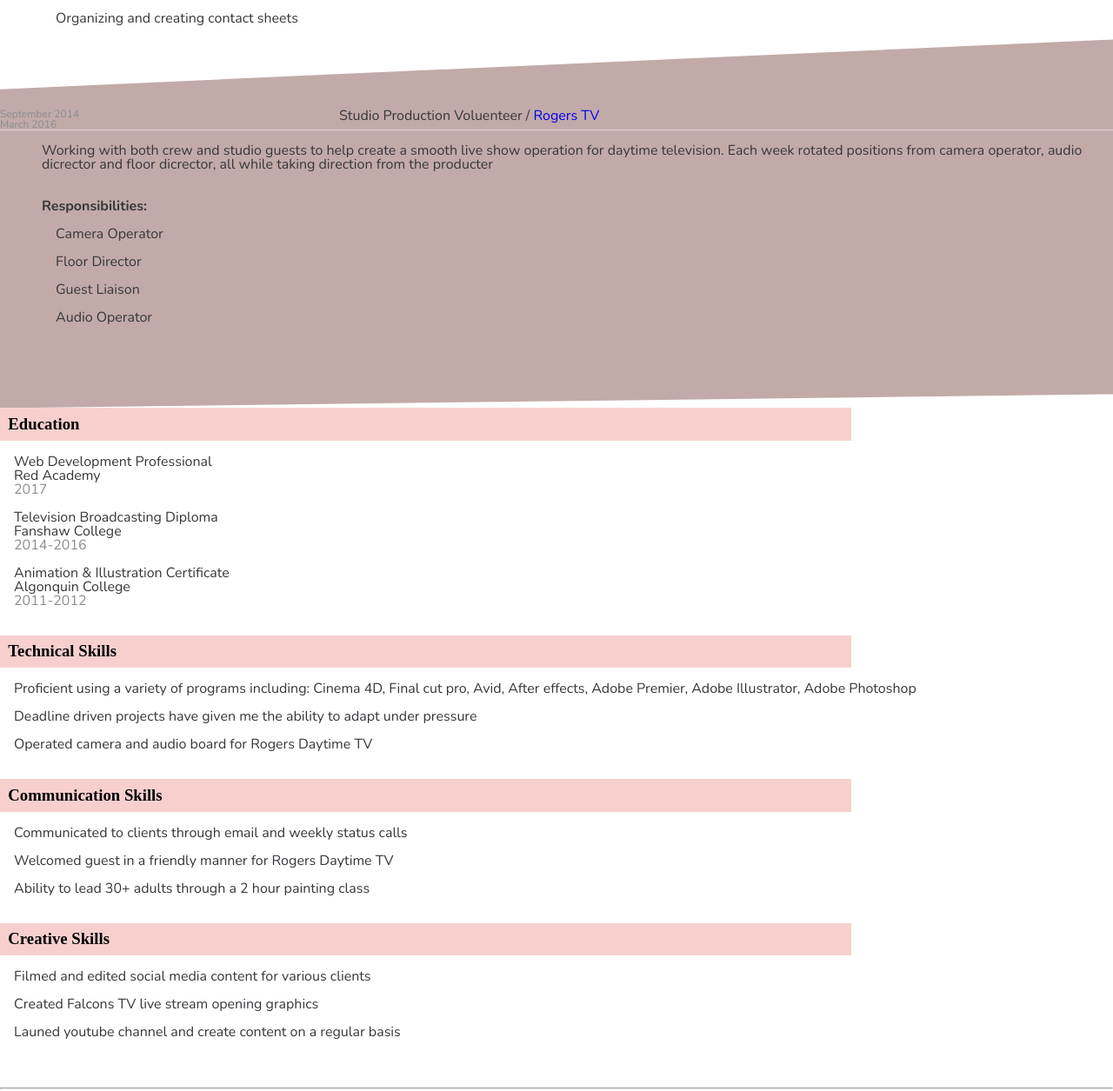
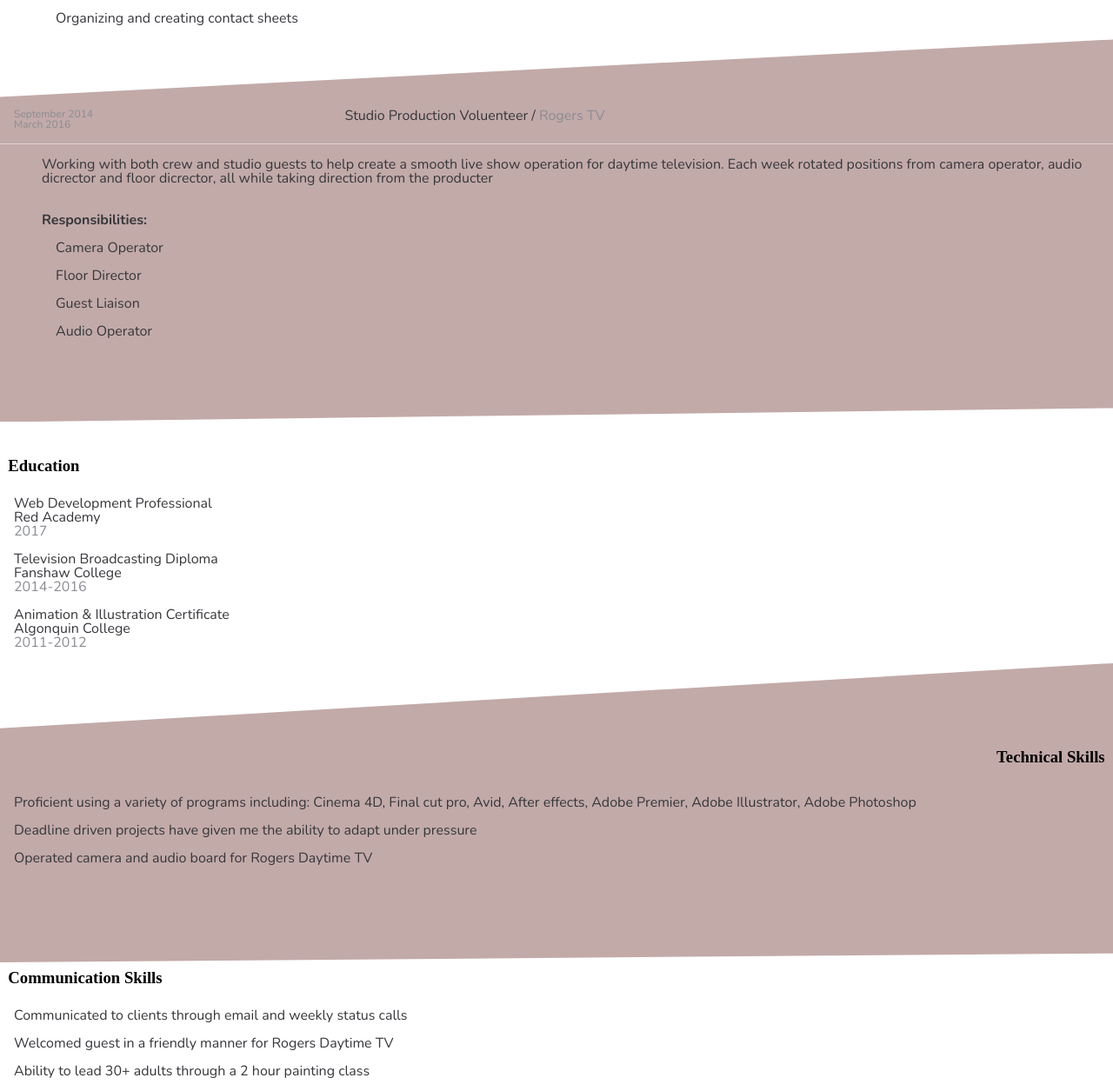
Before and after one commit to BrieannaMann/Resume, a website: page index.html in a window 1280 px wide. Shown: the part 1474-2729 px from the top of the page at 87% size. Drawn offline with nearby package versions, Linux system fonts and the light colour scheme.

Commit message:
editing polygon on skills

```diff
--- a/resume.html
+++ b/index.html
@@ -22,10 +22,12 @@
 	    			<i class="fa fa-envelope-o white padding-sm" aria-hidden="true"></i> </a>
 	    		<a href="brieanna.ca">
 	    			<i class="fa fa-laptop white padding-sm" aria-hidden="true"></i></a>
+          <a href="https://github.com/BrieannaMann">
+            <i class="fa fa-github white padding-sm" aria-hidden="true"></i></a>
     		</div>
     	</div>
     	<div class="profile padding-top-med">
-    		<h3 class="section-title width-75 padding-sm">
+    		<h3 class="width-75 padding-sm">
     			Profile
     		</h3>
     	<div class="padding-med">
@@ -34,12 +36,12 @@
     		</p>
     	</div>
     	</div>
-    	<div class="work-experience padding-top-med">
+    	<div class="padding-top-xl slant-top padding-top-med">
     		<h2 class="flex flex-right padding-right-sm">
     			Work Experience
     		</h2>
             </div>
-    <div class="bkg-slant">
+    <div class="padding-bottom-xl slant-bottom">
     	<div class="flex padding-med">
     	<p class="lgt-grey width-30 small-font padding-right-sm">April 2016 <br>July 2017</p>
     		<p>
@@ -123,13 +125,13 @@
                 </div>
             </div>
 
-                  <div class="flex work-experience">
+                  <div class="flex padding-top-xl slant-top padding-med">
     	<p class="lgt-grey width-30 small-font padding-right-sm">September 2014 <br>March 2016</p>
     		<p>
     			Studio Production Voluenteer /
     		<a href="http://rogerstv.com/show?lid=12&rid=9&sid=3268&ref=daytimelondon" target="_blank" class="work">Rogers TV</a></p>
         </div>
-         <div class="bkg-slant">
+         <div class="slant-bottom padding-bottom-xl">
                 <div class="padding-left-lg">
                     <p class="padding-med">
                     	Working with both crew and studio guests to help create a smooth live show operation for daytime television. Each week rotated positions from camera operator, audio dicrector and floor dicrector, all while taking direction from the producter
@@ -149,8 +151,8 @@
                 </div>
             </div>
     	</div>
-    	<div id="education padding-top-med">
-            <h3 class="section-title width-75 padding-sm">Education</h3>
+    	<div id="education " class="padding-top-lg">
+            <h3 class="width-75 padding-sm">Education</h3>
             <div class="padding-med">
             	<p>Web Development Professional<br>
                     Red Academy<br>
@@ -166,10 +168,12 @@
                     <span class="lgt-grey">2011-2012</span></p>
             </div>
         </div>
-      	<div class="years-experience padding-top-med">
+      	<div class="years-experience">
       	</div>
-      	<div id="skills padding-top-med">
-                <h3 class="section-title width-75 padding-sm">Technical Skills</h3>
+      	<div id="skills " class="padding-top-xl slant-top">
+                <h3 class="flex flex-right padding-right-sm padding-med">Technical Skills</h3>
+        </div>
+        <div class="slant-bottom padding-bottom-xl">
                 <ul class="padding-med">
                     <li>Proficient using a variety of programs including: Cinema 4D, Final cut pro, Avid, After effects, Adobe Premier, Adobe Illustrator, Adobe Photoshop</li>
                     <br>
@@ -178,7 +182,9 @@
                     <li>Operated camera and audio board for Rogers Daytime TV</li>
                     <br>
                 </ul>
-                <h3 class="section-title width-75 padding-sm">Communication Skills</h3>
+        </div>
+        <div>
+                <h3 class="width-75 padding-sm">Communication Skills</h3>
                 <ul class="padding-med">
                     <li>Communicated to clients through email and weekly status calls</li>
                     <br>
@@ -187,7 +193,11 @@
                     <li>Ability to lead 30+ adults through a 2 hour painting class</li>
                     <br>
                 </ul>
-                <h3 class="section-title width-75 padding-sm">Creative Skills</h3>
+        </div>
+        <div class="slant-top padding-top-xl">
+                <h3 class="flex flex-right padding-right-sm padding-med">Creative Skills</h3>
+        </div>
+        <div class="slant-bottom padding-bottom-xl">
                 <ul class="padding-med">
                     <li>Filmed and edited social media content for various clients</li>
                     <br>
--- a/scss/font.scss
+++ b/scss/font.scss
@@ -1,7 +1,6 @@
 .white{
 	color:white;
 }
-
 .small-font{
 	font-size:12px;
 }
--- a/scss/properties.scss
+++ b/scss/properties.scss
@@ -51,6 +51,9 @@ h1{
 .padding-top-lg{
 	padding-top:2em;
 }
+.padding-top-xl{
+	padding-top:5em;
+}
 .padding-bottom-sm{
 	padding-bottom:.5em;
 }
@@ -59,6 +62,9 @@ h1{
 }
 .padding-bottom-lg{
 	padding-bottom:2em;
+}
+.padding-bottom-xl{
+	padding-bottom:5em;
 }
 .padding-left-lg{
 	padding-left:2em;
@@ -69,3 +75,6 @@ h1{
 .padding-right-sm{
 	padding-right:.5em;
 }
+.padding-pineapple{
+	padding-top:10px;
+}
--- a/scss/stylesheet.scss
+++ b/scss/stylesheet.scss
@@ -16,6 +16,9 @@ $color_lgt_grey : #8a8c93;
 .lgt-grey{
 	color: $color_lgt_grey;
 }
+.work{
+	color:$color_lgt_grey;
+}
 .work:hover{
 	color: $color_pink;
 }
@@ -25,15 +28,13 @@ $color_lgt_grey : #8a8c93;
 .grey{
 	color:$color_drk_grey;
 }
-.bkg-slant {
+.slant-top{
 	background-color: #c2aaa9;
-	padding-bottom:5em;
-	-webkit-clip-path: polygon(0 0, 100% 0, 100% 95%, 0 100%);
-  clip-path: polygon(0 0, 100% 0, 100% 95%, 0 100%);
-}
-.work-experience{
-	background-color: #c2aaa9;
-	padding-top:5em;
 	-webkit-clip-path: polygon(0 55%, 100% 0, 100% 120%, 0 100%);
   clip-path: polygon(0 55%, 100% 0, 100% 120%, 0 100%);
 }
+.slant-bottom{
+		background-color: #c2aaa9;
+	-webkit-clip-path: polygon(0 0, 100% 0, 100% 95%, 0 100%);
+	clip-path: polygon(0 0, 100% 0, 100% 95%, 0 100%);
+}
```
Also changed, not shown: dist/build.css, stylesheet.css (deleted).
